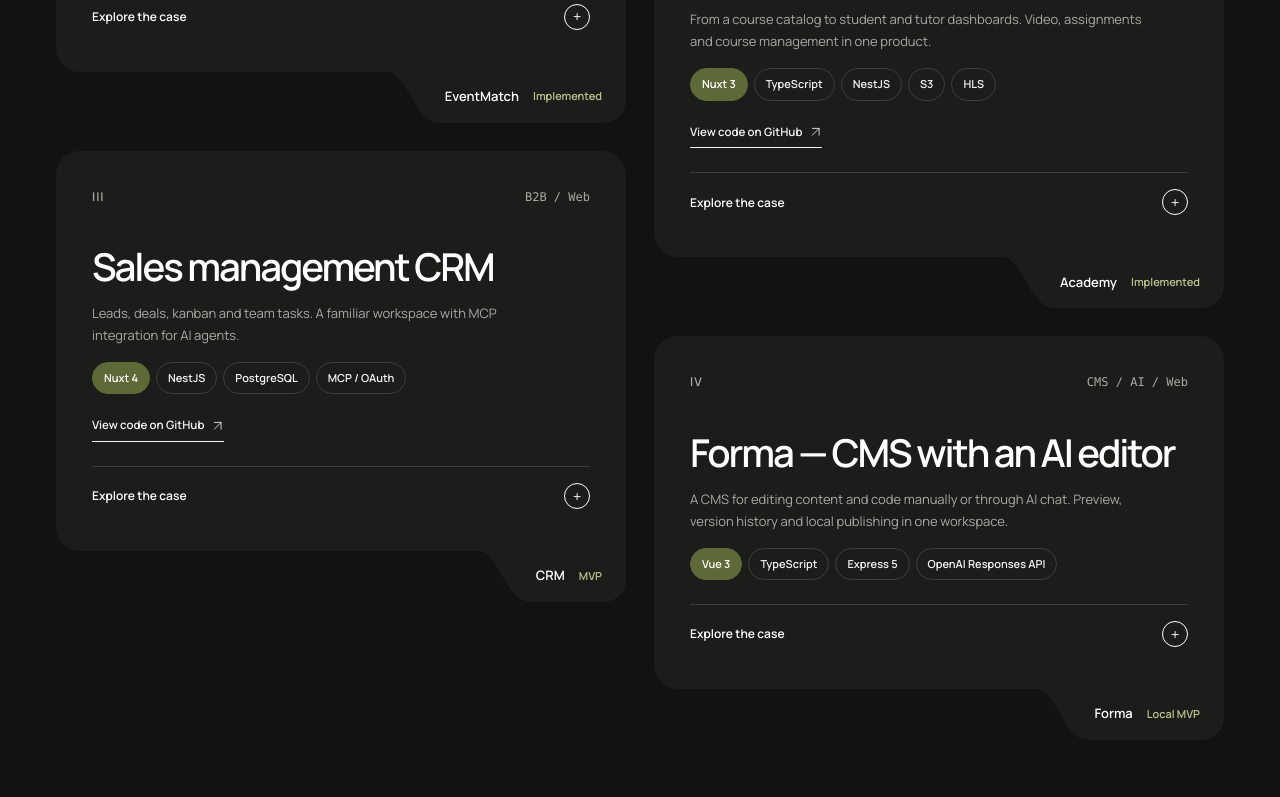
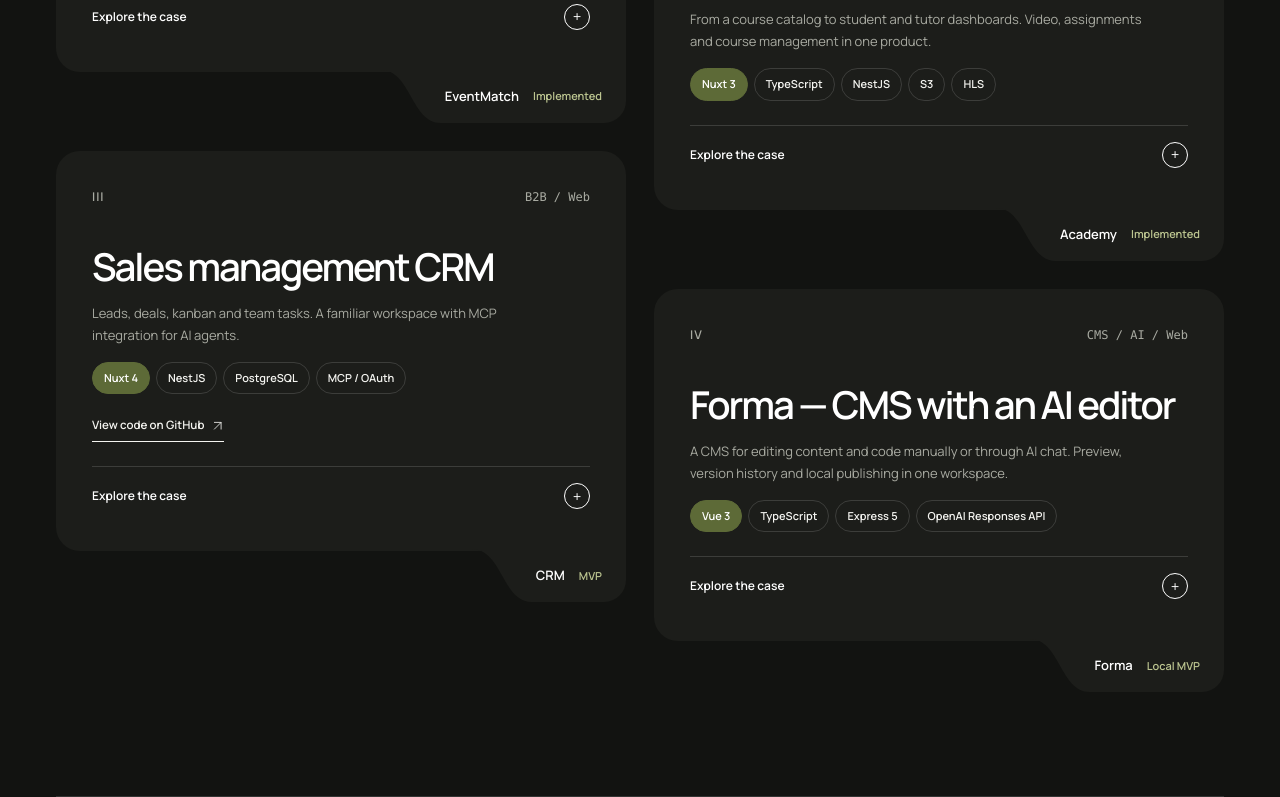
Before and after one commit to Jujich/jujich-landing, a Nuxt app: page / in a window 1280 px wide. Shown: the part 2743-3540 px from the top of the page. Built offline with nearby package versions, Linux system fonts and the light colour scheme.

Commit message:
Remove school project GitHub link

```diff
--- a/app/data/projects.ts
+++ b/app/data/projects.ts
@@ -32,7 +32,6 @@ const projectsRu: Project[] = [
   {
     id: 'school', tier: 'featured', name: 'Платформа онлайн-обучения', type: 'EdTech / Web', status: 'Реализовано', category: ['web'],
     url: 'https://academy-gb.ru',
-    repositoryUrl: 'https://github.com/Jujich/project-school',
     description: 'От каталога курсов до кабинетов ученика и куратора. Видео, домашние задания и управление программой обучения в одном продукте.',
     tags: ['Nuxt 3', 'TypeScript', 'NestJS', 'S3', 'HLS'],
     task: 'Связать покупку доступа, учебные материалы и работу куратора в последовательный пользовательский сценарий.',
@@ -110,7 +109,6 @@ export const projectsData: Record<'ru' | 'en', Project[]> = {
     {
       id: 'school', tier: 'featured', name: 'Online learning platform', type: 'EdTech / Web', status: 'Implemented', category: ['web'],
       url: 'https://academy-gb.ru',
-      repositoryUrl: 'https://github.com/Jujich/project-school',
       description: 'From a course catalog to student and tutor dashboards. Video, assignments and course management in one product.',
       tags: ['Nuxt 3', 'TypeScript', 'NestJS', 'S3', 'HLS'],
       task: 'Connect course access purchases, learning materials and tutor support in a coherent user journey.',
```
